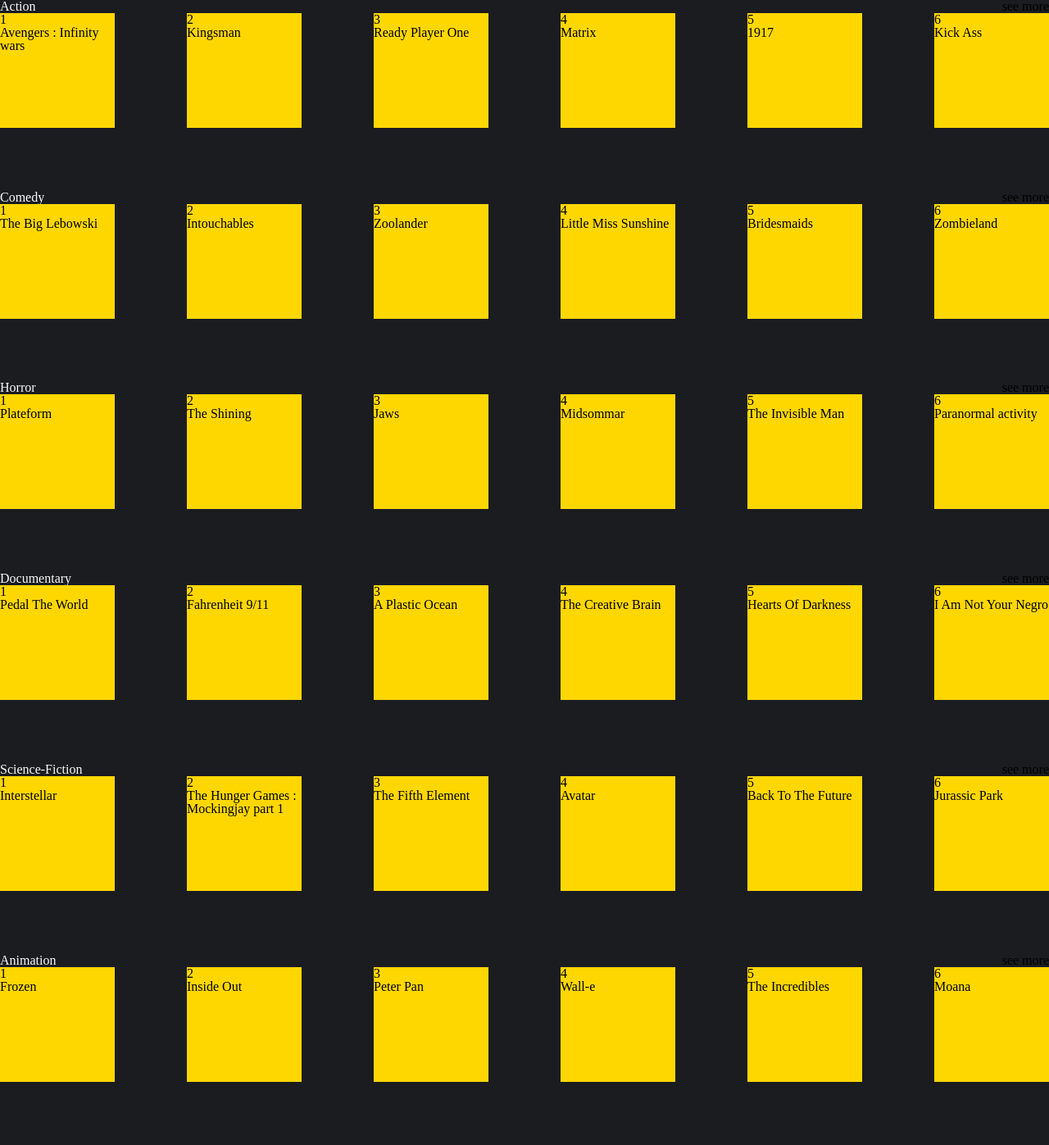
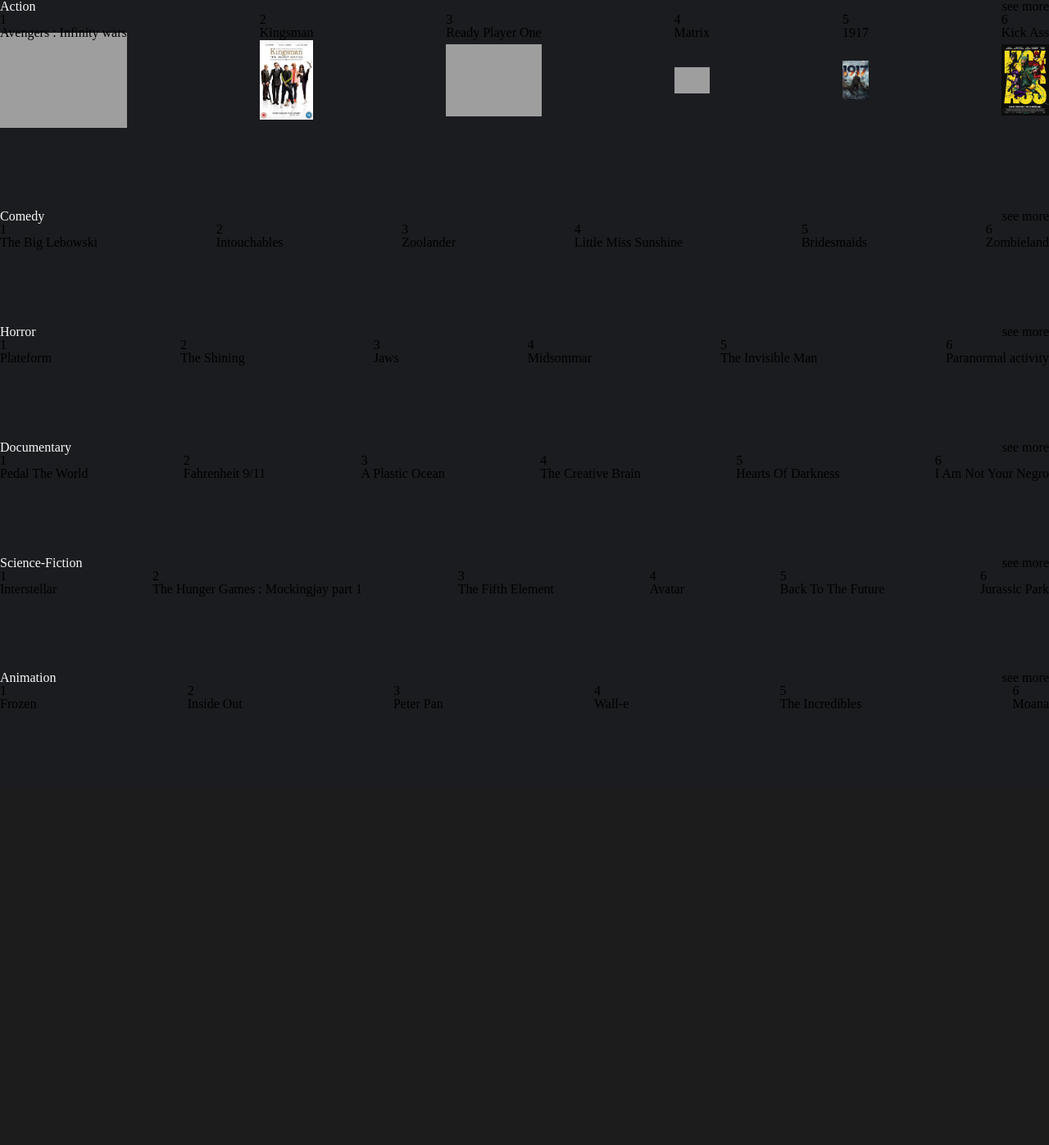
Before and after one commit to hugoborini/lumino, a PHP site: page /index.php?action=home in a window 1280 px wide. Shown: the part 77-1474 px from the top of the page at 82% size. After the commit the page ends 941 px from the top, so only its background shows below. Run offline with PHP 8.4, Linux system fonts and the light colour scheme; the visitor is signed in with stand-in values (Sample User, id 1); some libraries are stand-ins or nearby versions; grey boxes are pictures that could not be loaded.

Commit message:
add background to each action movie

```diff
--- a/model/model.php
+++ b/model/model.php
@@ -1,7 +1,7 @@
 <?php
 
 function dbConnect() {
-    try { $bdd = new PDO('mysql:host=localhost;dbname=charrette;charset=utf8', 'root', '', array(PDO::ATTR_ERRMODE => PDO::ERRMODE_EXCEPTION));
+    try { $bdd = new PDO('mysql:host=localhost;dbname=charrette;charset=utf8', 'root', 'root', array(PDO::ATTR_ERRMODE => PDO::ERRMODE_EXCEPTION));
     }
     catch (Exception  $e) {
     die('Error : ' .  $e->getMessage());
--- a/styles/css/blocs/home.css
+++ b/styles/css/blocs/home.css
@@ -13,11 +13,6 @@
 .category__movies {
   display: flex;
   justify-content: space-between; }
-
-.movie {
-  background-color: gold;
-  width: 140px;
-  height: 140px; }
 
 .category__modal--open {
   background-color: yellow;
--- a/styles/css/style.css
+++ b/styles/css/style.css
@@ -494,11 +494,6 @@ header {
   display: flex;
   justify-content: space-between; }
 
-.movie {
-  background-color: gold;
-  width: 140px;
-  height: 140px; }
-
 .category__modal--open {
   background-color: yellow;
   animation: opening 0.5s;
@@ -538,5 +533,47 @@ header {
     display: block;
     padding: 5px; }
 
+.movie--avengers {
+  background: url(../../assets/mini/Avengers.jpg);
+  height: 12.79vw;
+  background-position: center;
+  background-repeat: no-repeat;
+  background-size: contain; }
+
+.movie--kingsman {
+  background: url(../../assets/mini/kingsman.jpg);
+  height: 12.79vw;
+  background-position: center;
+  background-repeat: no-repeat;
+  background-size: contain; }
+
+.movie--readyPlayerOne {
+  background: url(../../assets/mini/ready-player-one.jpg);
+  height: 12.79vw;
+  background-position: center;
+  background-repeat: no-repeat;
+  background-size: contain; }
+
+.movie--matrix {
+  background: url(../../assets/mini/matrix.jpg);
+  height: 12.79vw;
+  background-position: center;
+  background-repeat: no-repeat;
+  background-size: contain; }
+
+.movie--1917 {
+  background: url(../../assets/mini/1917.jpg);
+  height: 12.79vw;
+  background-position: center;
+  background-repeat: no-repeat;
+  background-size: contain; }
+
+.movie--kickAss {
+  background: url(../../assets/mini/kick-ass.jpg);
+  height: 12.79vw;
+  background-position: center;
+  background-repeat: no-repeat;
+  background-size: contain; }
+
 a {
   text-decoration: none; }
--- /dev/null
+++ b/styles/scss/blocs/categories/action.scss
@@ -0,0 +1,49 @@
+@import "../../config/variable.scss";
+
+.movie--avengers {
+  background: url(../../assets/mini/Avengers.jpg);
+  height: 12.79vw;
+  background-position: center;
+  background-repeat: no-repeat;
+  background-size: contain;
+}
+
+.movie--kingsman {
+  background: url(../../assets/mini/kingsman.jpg);
+  height: 12.79vw;
+  background-position: center;
+  background-repeat: no-repeat;
+  background-size: contain;
+}
+
+.movie--readyPlayerOne {
+  background: url(../../assets/mini/ready-player-one.jpg);
+  height: 12.79vw;
+  background-position: center;
+  background-repeat: no-repeat;
+  background-size: contain;
+}
+
+.movie--matrix {
+  background: url(../../assets/mini/matrix.jpg);
+  height: 12.79vw;
+  background-position: center;
+  background-repeat: no-repeat;
+  background-size: contain;
+}
+
+.movie--1917 {
+  background: url(../../assets/mini/1917.jpg);
+  height: 12.79vw;
+  background-position: center;
+  background-repeat: no-repeat;
+  background-size: contain;
+}
+
+.movie--kickAss {
+  background: url(../../assets/mini/kick-ass.jpg);
+  height: 12.79vw;
+  background-position: center;
+  background-repeat: no-repeat;
+  background-size: contain;
+}
--- a/styles/scss/blocs/home.scss
+++ b/styles/scss/blocs/home.scss
@@ -18,14 +18,6 @@
 .category__movies {
   display: flex;
   justify-content: space-between;
-}
-
-.movie--avengers {
-  background: url(../../assets/mini/Avengers.jpg);
-  height: 240px; /* You must set a specified height */
-  background-position: center; /* Center the image */
-  background-repeat: no-repeat; /* Do not repeat the image */
-  background-size: cover; /* Resize the background image to cover the entire container */
 }
 
 .category__modal--open {
--- a/styles/scss/style.scss
+++ b/styles/scss/style.scss
@@ -11,6 +11,9 @@
 @import "blocs/home.scss";
 @import "blocs/search.scss";
 
+//Categories
+@import "blocs/categories/action.scss";
+
 a {
   text-decoration: none;
 }
```
Also changed, not shown: styles/css/blocs/categories/action.css (added, +41 -0 lines).
